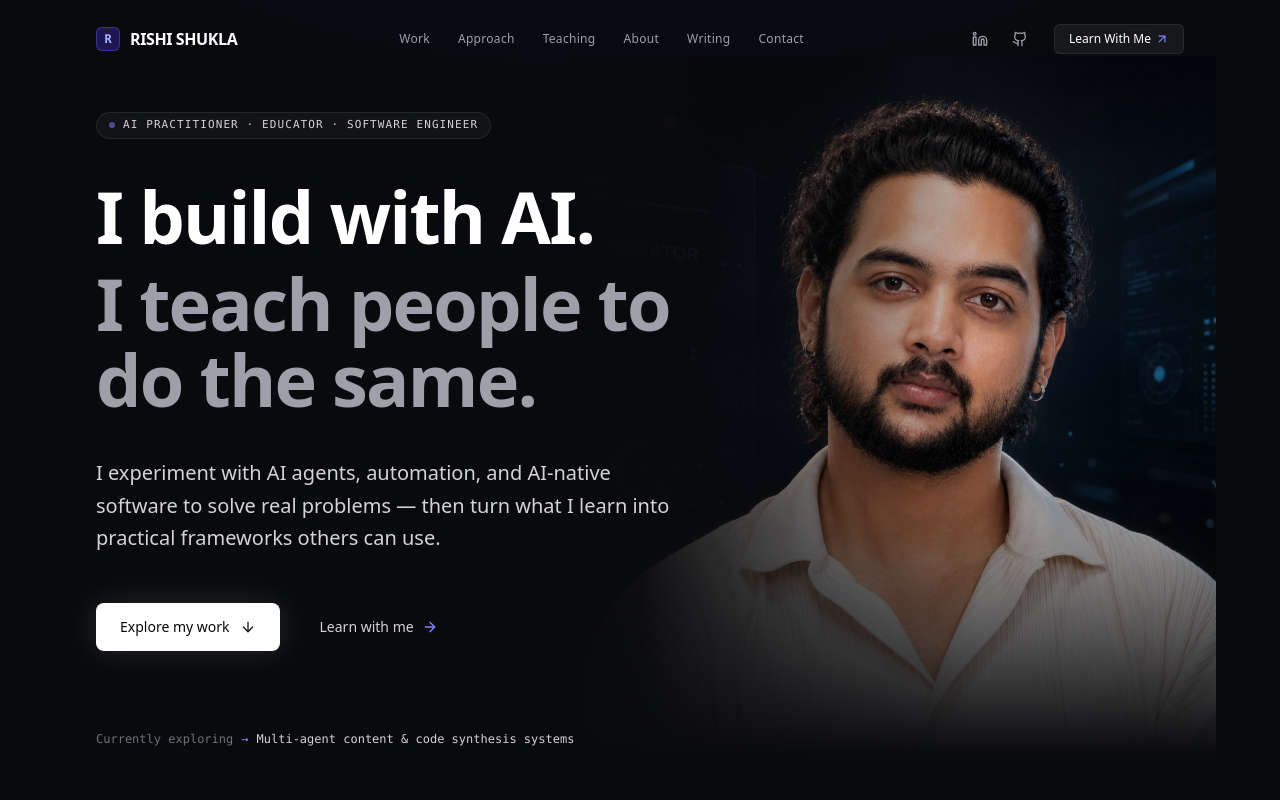
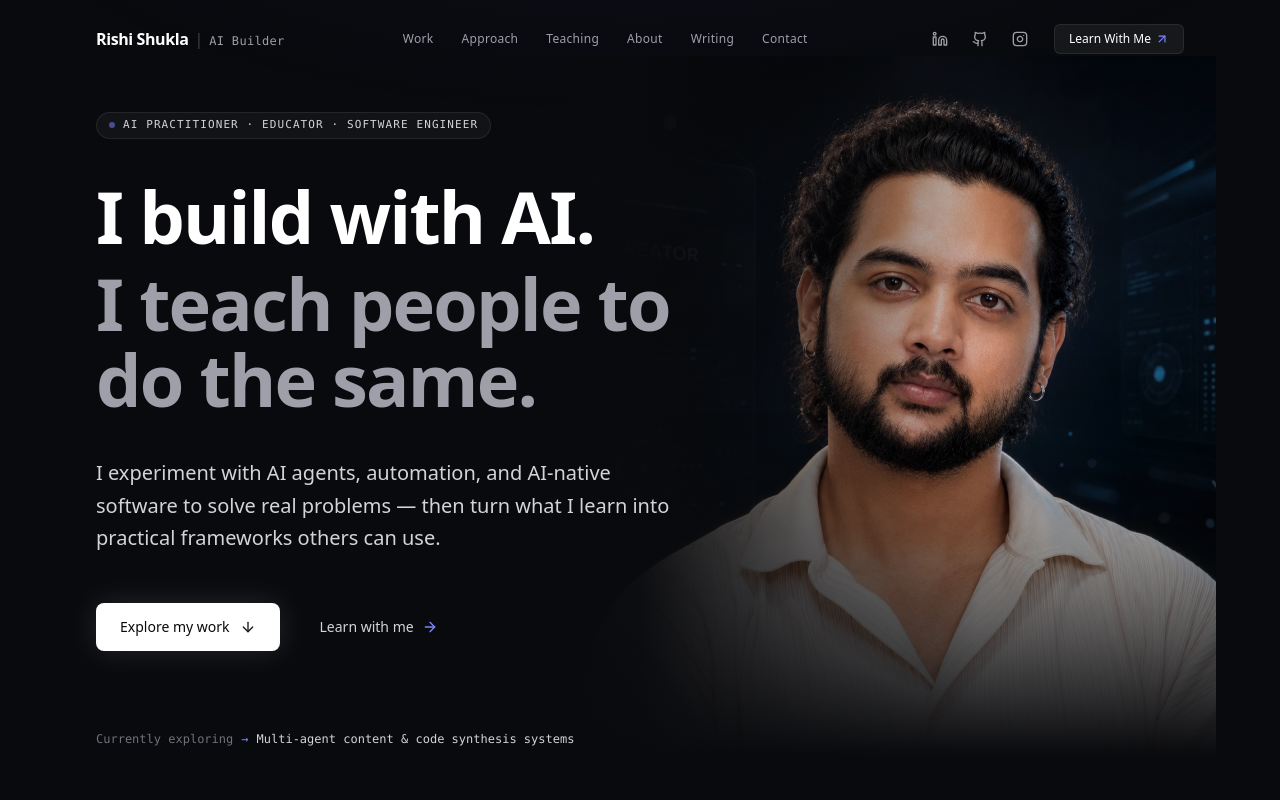
Before and after one commit to rshukla2/Portfolio, a React (Vite) app: page / in a window 1280 px wide. Shown: the top 800 px of the page. Built offline with nearby package versions, Linux system fonts and the light colour scheme.

Commit message:
Add personal byline and Instagram links

```diff
--- a/src/components/Footer.tsx
+++ b/src/components/Footer.tsx
@@ -1,5 +1,7 @@
 import React from 'react';
+import { Mail } from 'lucide-react';
 import { PERSONAL_INFO } from '../data/portfolioData';
+import { Github, Instagram, Linkedin } from './icons/BrandIcons';
 
 export const Footer: React.FC = () => {
   return (
@@ -14,30 +16,42 @@ export const Footer: React.FC = () => {
           </div>
         </div>
 
-        <div className="flex items-center gap-6 text-xs font-mono text-zinc-400">
+        <nav aria-label="Social links" className="flex items-center gap-2 text-zinc-400">
           <a
             href={PERSONAL_INFO.linkedin}
             target="_blank"
             rel="noopener noreferrer"
-            className="hover:text-white transition-colors"
+            aria-label="Rishi Shukla on LinkedIn"
+            className="rounded-lg border border-white/[0.06] bg-white/[0.03] p-2.5 transition-colors hover:border-white/[0.12] hover:bg-white/[0.07] hover:text-white"
           >
-            LinkedIn
+            <Linkedin className="h-4 w-4" />
           </a>
           <a
             href={PERSONAL_INFO.github}
             target="_blank"
             rel="noopener noreferrer"
-            className="hover:text-white transition-colors"
+            aria-label="Rishi Shukla on GitHub"
+            className="rounded-lg border border-white/[0.06] bg-white/[0.03] p-2.5 transition-colors hover:border-white/[0.12] hover:bg-white/[0.07] hover:text-white"
           >
-            GitHub
+            <Github className="h-4 w-4" />
+          </a>
+          <a
+            href={PERSONAL_INFO.instagram}
+            target="_blank"
+            rel="noopener noreferrer"
+            aria-label="Rishi Shukla on Instagram"
+            className="rounded-lg border border-white/[0.06] bg-white/[0.03] p-2.5 transition-colors hover:border-white/[0.12] hover:bg-white/[0.07] hover:text-white"
+          >
+            <Instagram className="h-4 w-4" />
           </a>
           <a
             href={`mailto:${PERSONAL_INFO.email}`}
-            className="hover:text-white transition-colors"
+            aria-label="Email Rishi Shukla"
+            className="rounded-lg border border-white/[0.06] bg-white/[0.03] p-2.5 transition-colors hover:border-white/[0.12] hover:bg-white/[0.07] hover:text-white"
           >
-            Email
+            <Mail className="h-4 w-4" />
           </a>
-        </div>
+        </nav>
 
         <div className="text-xs font-mono text-zinc-400 text-center sm:text-right">
           Built with curiosity.
--- a/src/components/Header.tsx
+++ b/src/components/Header.tsx
@@ -6,7 +6,7 @@ import {
   Mail,
 } from 'lucide-react';
 import { PERSONAL_INFO } from '../data/portfolioData';
-import { Github, Linkedin } from './icons/BrandIcons';
+import { Github, Instagram, Linkedin } from './icons/BrandIcons';
 
 interface HeaderProps {
   activeSection: string;
@@ -45,18 +45,22 @@ export const Header: React.FC<HeaderProps> = ({ activeSection }) => {
       <div className="max-w-6xl mx-auto px-5 sm:px-8 flex items-center justify-between">
         {/* Brand */}
         <a
-          href="#"
-          id="nav-brand-logo"
-          className="group flex items-center gap-2.5 font-bold tracking-tight text-white transition-opacity hover:opacity-90 cursor-pointer"
+          href="#hero-section"
+          id="nav-brand"
+          aria-label="Rishi Shukla, AI Builder — back to top"
+          className="flex min-w-0 items-baseline gap-1.5 whitespace-nowrap transition-opacity hover:opacity-80"
         >
-          <div className="w-6 h-6 rounded-md bg-indigo-600/30 border border-indigo-500/40 flex items-center justify-center font-mono text-xs text-indigo-300 group-hover:scale-105 transition-transform">
-            R
-          </div>
-          <span className="text-sm sm:text-base tracking-tight font-semibold">RISHI SHUKLA</span>
+          <span className="text-sm font-semibold tracking-tight text-white sm:text-base">
+            Rishi Shukla
+          </span>
+          <span className="text-zinc-700" aria-hidden="true">|</span>
+          <span className="font-mono text-[10px] font-medium tracking-wide text-zinc-400 sm:text-xs">
+            AI Builder
+          </span>
         </a>
 
         {/* Desktop Nav */}
-        <nav id="desktop-nav-menu" className="hidden md:flex items-center gap-7 text-xs font-medium">
+        <nav id="desktop-nav-menu" className="hidden lg:flex items-center gap-7 text-xs font-medium">
           {NAV_ITEMS.map((item) => {
             const isActive = activeSection === item.href.replace('#', '');
             return (
@@ -76,7 +80,7 @@ export const Header: React.FC<HeaderProps> = ({ activeSection }) => {
         </nav>
 
         {/* Action / Social Link */}
-        <div className="hidden md:flex items-center gap-3">
+        <div className="hidden lg:flex items-center gap-3">
           <a
             href={PERSONAL_INFO.linkedin}
             target="_blank"
@@ -96,6 +100,15 @@ export const Header: React.FC<HeaderProps> = ({ activeSection }) => {
             <Github className="w-4 h-4" />
           </a>
           <a
+            href={PERSONAL_INFO.instagram}
+            target="_blank"
+            rel="noopener noreferrer"
+            aria-label="Rishi Shukla on Instagram"
+            className="p-1.5 rounded-md text-zinc-400 hover:text-white hover:bg-white/[0.05] transition-colors"
+          >
+            <Instagram className="w-4 h-4" />
+          </a>
+          <a
             href="#teaching"
             id="nav-cta-teaching"
             className="ml-2 px-3.5 py-1.5 rounded-md bg-white/[0.06] hover:bg-white/[0.12] text-xs font-medium text-white border border-white/[0.08] transition-all flex items-center gap-1 cursor-pointer"
@@ -111,7 +124,7 @@ export const Header: React.FC<HeaderProps> = ({ activeSection }) => {
           id="mobile-menu-toggle-btn"
           onClick={() => setMobileMenuOpen(!mobileMenuOpen)}
           aria-label="Toggle navigation menu"
-          className="md:hidden p-2 rounded-lg text-zinc-400 hover:text-white hover:bg-white/[0.06] transition-colors cursor-pointer"
+          className="lg:hidden p-2 rounded-lg text-zinc-400 hover:text-white hover:bg-white/[0.06] transition-colors cursor-pointer"
         >
           {mobileMenuOpen ? <X className="w-5 h-5" /> : <Menu className="w-5 h-5" />}
         </button>
@@ -121,7 +134,7 @@ export const Header: React.FC<HeaderProps> = ({ activeSection }) => {
       {mobileMenuOpen && (
         <div
           id="mobile-nav-dropdown"
-          className="md:hidden bg-[#0D0F14]/98 backdrop-blur-xl border-b border-white/[0.08] px-6 py-6 shadow-2xl space-y-4 animate-in fade-in slide-in-from-top-4 duration-200"
+          className="lg:hidden bg-[#0D0F14]/98 backdrop-blur-xl border-b border-white/[0.08] px-6 py-6 shadow-2xl space-y-4 animate-in fade-in slide-in-from-top-4 duration-200"
         >
           <div className="flex flex-col space-y-3">
             {NAV_ITEMS.map((item) => (
@@ -157,6 +170,15 @@ export const Header: React.FC<HeaderProps> = ({ activeSection }) => {
                 <Github className="w-4 h-4" />
               </a>
               <a
+                href={PERSONAL_INFO.instagram}
+                target="_blank"
+                rel="noopener noreferrer"
+                aria-label="Instagram"
+                className="p-2 rounded bg-white/[0.05] text-zinc-300 hover:text-white"
+              >
+                <Instagram className="w-4 h-4" />
+              </a>
+              <a
                 href={`mailto:${PERSONAL_INFO.email}`}
                 aria-label="Email Rishi"
                 className="p-2 rounded bg-white/[0.05] text-zinc-300 hover:text-white"
--- a/src/components/icons/BrandIcons.tsx
+++ b/src/components/icons/BrandIcons.tsx
@@ -58,3 +58,23 @@ export const Linkedin = forwardRef<SVGSVGElement, BrandIconProps>(
 );
 
 Linkedin.displayName = 'Linkedin';
+
+export const Instagram = forwardRef<SVGSVGElement, BrandIconProps>(
+  ({ size = 24, strokeWidth = 2, className, ...props }, ref) => (
+    <svg
+      ref={ref}
+      {...baseProps}
+      width={size}
+      height={size}
+      strokeWidth={strokeWidth}
+      className={`lucide lucide-instagram${className ? ` ${className}` : ''}`}
+      {...props}
+    >
+      <rect width="20" height="20" x="2" y="2" rx="5" ry="5" />
+      <path d="M16 11.37A4 4 0 1 1 12.63 8 4 4 0 0 1 16 11.37z" />
+      <line x1="17.5" x2="17.51" y1="6.5" y2="6.5" />
+    </svg>
+  ),
+);
+
+Instagram.displayName = 'Instagram';
--- a/src/data/portfolioData.ts
+++ b/src/data/portfolioData.ts
@@ -11,6 +11,7 @@ export const PERSONAL_INFO = {
   email: 'rishishukla2k@gmail.com',
   github: 'https://github.com/rshukla2',
   linkedin: 'https://www.linkedin.com/in/rishi-2k/',
+  instagram: 'https://www.instagram.com/rishi.builds.ai/',
   philosophy: 'I rarely leave a problem alone.',
   philosophyBody:
     'If something feels repetitive, inefficient, frustrating, or simply interesting, my first instinct is usually: Can I build something for this?',
```
Also changed, not shown: 1 other file (tests, documents, lock files or other folders).
